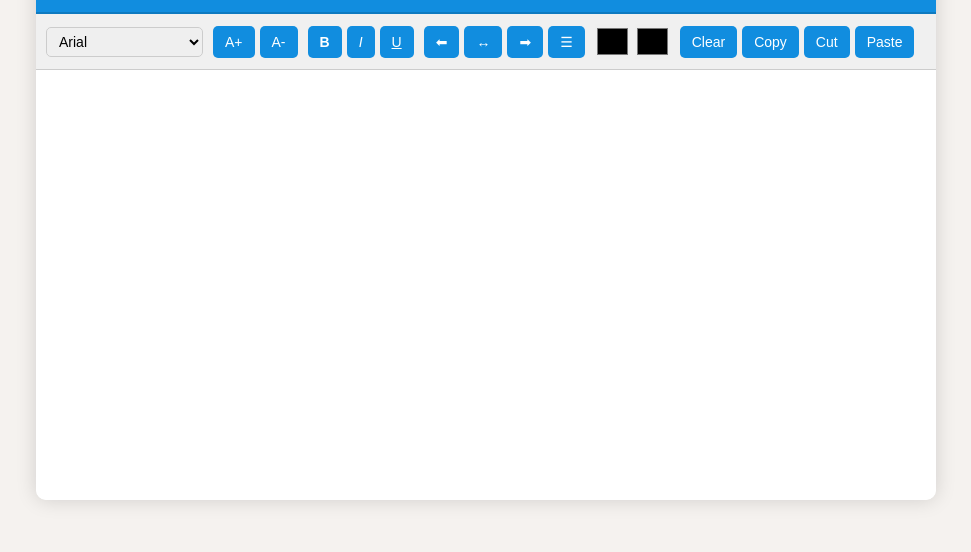
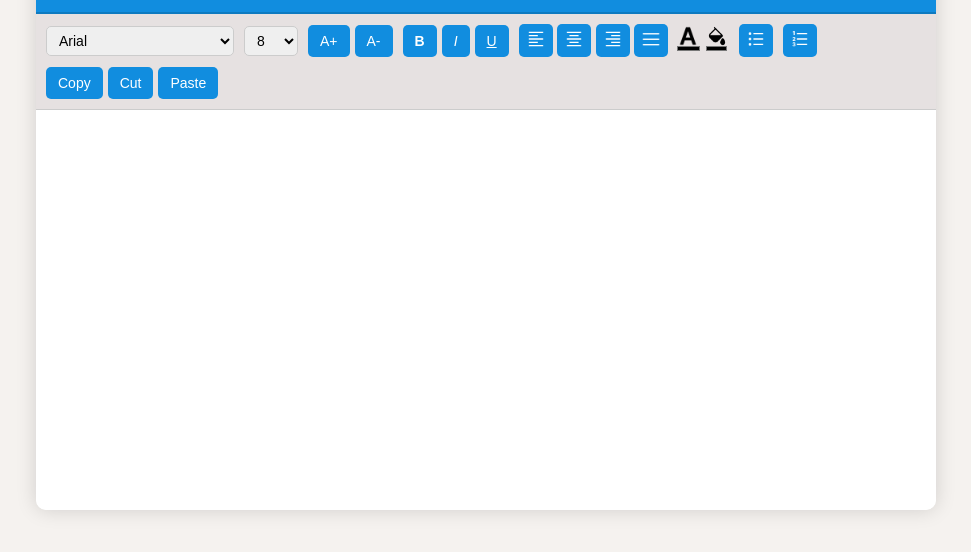
Before and after one commit to pak-123/Mini-MS-Word, a plain HTML site: page index.html in a window 1280 px wide. Shown: the part 118-670 px from the top of the page, without its empty margins (154-1125 px from the left). Drawn offline with Linux system fonts and the light colour scheme.

Commit message:
first commit

```diff
--- a/app.js
+++ b/app.js
@@ -13,7 +13,7 @@ let right = document.getElementById("right");
 let justify = document.getElementById("justify");
 
 let colorpicker = document.getElementById("colorpicker");
-let font = document.getElementById("font");
+let fonts = document.getElementById("fonts");
 let bgcolor = document.getElementById("bgcolor");
 
 let copyBtn = document.getElementById("copy");
@@ -22,9 +22,6 @@ let pasteBtn = document.getElementById("paste");
 
 let bulletBtn = document.getElementById("bullet");
 let numberedBtn = document.getElementById("numbered");
-
-let slider = document.getElementById("fontSizeSlider");
-let fontSizeValue = document.getElementById("fontSizeValue");
 
 let toggleMode = document.getElementById("toggleMode");
 
@@ -43,6 +40,11 @@ minus.addEventListener("click", () => {
       editor.style.fontSize = size + "em";
 });
 
+// font size change
+sizing.addEventListener("click", () => {
+      editor.style.fontSize = sizing.value + "px";
+})
+
 // bold
 bold.addEventListener("click", () => {
       editor.style.fontWeight = "bold";
@@ -58,19 +60,14 @@ italic.addEventListener("click", () => {
       editor.style.fontStyle = "italic";
 });
 
-// clear
-clear.addEventListener("click", () => {
-      editor.innerHTML = "";
-});
-
 // text color
 colorpicker.addEventListener("input", () => {
       editor.style.color = colorpicker.value;
 });
 
 // font change
-font.addEventListener('click', () => {
-      para.style.fontFamily = font.value;
+fonts.addEventListener('change', () => {
+      editor.style.fontFamily = fonts.value;
 });
 
 // background color
@@ -98,24 +95,35 @@ justify.addEventListener("click", () => {
       editor.style.textAlign = "justify";
 });
 
-
-// copy cut paste
+// copy
 copyBtn.addEventListener("click", () => {
       editor.focus();
       document.execCommand("copy");
 });
 
+// cut
 cutBtn.addEventListener("click", () => {
       editor.focus();
       document.execCommand("cut");
 });
 
+// paste
 pasteBtn.addEventListener("click", () => {
       alert("Use Ctrl+V to paste text into the editor.");
 });
-
 
 // toggle btn
 toggleMode.addEventListener("click", () => {
       document.body.classList.toggle("dark-mode");
 });
+
+
+// bullet list
+bulletBtn.addEventListener("click", () => {
+      document.execCommand("insertUnorderedList");
+});
+
+// numbered list
+numberedBtn.addEventListener("click", () => {
+      document.execCommand("insertOrderedList");
+});
--- a/index.html
+++ b/index.html
@@ -6,7 +6,7 @@
     <meta name="viewport" content="width=device-width, initial-scale=1.0">
     <title>Mini MS Word</title>
     <link rel="stylesheet" href="style.css">
-    <link rel="shortcut icon" href="favicon.png" type="image/x-icon">
+    <link rel="shortcut icon" href="./images/favicon.png" type="image/x-icon">
 </head>
 
 <body>
@@ -15,7 +15,7 @@
         <!-- header -->
         <header class="header">
             <div class="header-center">
-                <img src="logo.png" alt="Logo" class="logo">
+                <img src="./images/logo.png" alt="Logo" class="logo">
                 <h1>Mini MS Word</h1>
                 <button id="toggleMode" title="Toggle Dark/Light Mode">🌙</button>
             </div>
@@ -27,21 +27,50 @@
 
             <!-- font section -->
             <div class="tool-group">
-                <select id="font" title="Select Font">
+                <select id="fonts" title="Select Font">
                     <option value="Arial">Arial</option>
                     <option value="Calibri">Calibri</option>
+                    <option value="Forte">Forte</option>
                     <option value="Times New Roman">Times New Roman</option>
                     <option value="Verdana">Verdana</option>
+                    <option value="Palace Script MT">Palace Script MT</option>
                     <option value="Georgia">Georgia</option>
+                    <option value="Stencil">Stencil</option>
+                    <option value="Franklin Gothic Heavy">Franklin Gothic Heavy</option>
                     <option value="Courier New">Courier New</option>
                     <option value="Trebuchet MS">Trebuchet MS</option>
+                    <option value="Bernard MT Condensed">Bernard MT Condensed</option>
                     <option value="Tahoma">Tahoma</option>
                     <option value="Lucida Console">Lucida Console</option>
                     <option value="Impact">Impact</option>
+                    <option value="Engravers MT">Engravers MT</option>
+                    <option value="Cooper Black">Cooper Black</option>
+                    <option value="Algerian">Algerian</option>
+                    <option value="Freestyle Script">Freestyle Script</option>
                 </select>
             </div>
 
             <!-- font size -->
+
+            <select id="sizing" title="Select Size">
+                <option value="8">8</option>
+                <option value="9">9</option>
+                <option value="10">10</option>
+                <option value="11">11</option>
+                <option value="12">12</option>
+                <option value="14">14</option>
+                <option value="16">16</option>
+                <option value="18">18</option>
+                <option value="20">20</option>
+                <option value="22">22</option>
+                <option value="24">24</option>
+                <option value="26">26</option>
+                <option value="28">28</option>
+                <option value="36">36</option>
+                <option value="48">48</option>
+                <option value="72">72</option>
+            </select>
+
             <div class="tool-group">
                 <button id="plus" title="Increase Font Size">A+</button>
                 <button id="minus" title="Decrease Font Size">A-</button>
@@ -56,27 +85,40 @@
 
             <!-- alignment-->
             <div class="tool-group">
-                <button id="left" title="Align Left">⬅</button>
-                <button id="center" title="Align Center">↔</button>
-                <button id="right" title="Align Right">➡</button>
-                <button id="justify" title="Justify">☰</button>
+                <div class="align-btns">
+                    <button id="left" title="Align Left"><img src="./images/left.png" alt=""></button>
+                    <button id="center" title="Align Center"><img src="./images/center.png" alt=""></button>
+                    <button id="right" title="Align Right"><img src="./images/right.png" alt=""></button>
+                    <button id="justify" title="Justify"><img src="./images/justify.png" alt=""></button>
+                </div>
             </div>
 
             <!-- colors-->
             <div class="tool-group">
+                <img src="./images/colorA.png" id="picker" class="letter">
                 <input type="color" id="colorpicker" title="Text Color">
+                <img src="./images/paint-bucket.png" id="paint" class="bucket">
                 <input type="color" id="bgcolor" title="Background Color">
+            </div>
+
+            <!-- bullet list -->
+            <div class="tool-group">
+                <button id="bullet" title="Bullet List"><img src="./images/bullet.png" alt=""></button>
+            </div>
+
+            <!-- numbered list -->
+            <div class="tool-group">
+                <button id="numbered" title="Numbered List"><img src="./images/numbered.png" alt=""></button>
             </div>
 
             <!-- actions -->
             <div class="tool-group">
-                <button id="clear" title="Clear Editor">Clear</button>
                 <button id="copy" title="Copy Selected Text">Copy</button>
                 <button id="cut" title="Cut Selected Text">Cut</button>
                 <button id="paste" title="Paste Text">Paste</button>
             </div>
+        </div>
 
-        </div>
 
         <!-- editor-->
         <div id="editor" contenteditable="true">
@@ -84,7 +126,7 @@
         </div>
     </div>
 
-    <script src="app.js"></script>
+    <script src="./app.js"></script>
 </body>
 
 </html>
--- a/style.css
+++ b/style.css
@@ -58,7 +58,7 @@ body {
     flex-wrap: wrap;
     gap: 10px;
     padding: 10px;
-    background: #f0f0f0;
+    background: #e6e1e1;
     border-bottom: 1px solid #ccc;
     align-items: center;
 }
@@ -107,14 +107,10 @@ input[type="color"] {
     cursor: pointer;
 }
 
-/* Slider */
-input[type="range"] {
-    cursor: pointer;
-}
 
 /* Editor */
 #editor {
-    min-height: 430px;
+    min-height: 400px;
     padding: 15px;
     outline: none;
     font-size: 16px;
@@ -163,6 +159,87 @@ body.dark-mode select {
     border: 1px solid #888;
 }
 
+/* align btns */
+.align-btns button {
+    padding: 5px 7px;
+}
+
+button img {
+    width: 20px;
+    height: 20px;
+}
+
+/* background color style */
+
+#bgcolor {
+    width: 25px;
+    height: 13px;
+    border: none;
+    background: none;
+    outline: none;
+    margin-top: 15px;
+}
+
+#paint {
+    margin-bottom: 10px;
+    margin-right: -28px;
+}
+
+.bucket {
+    width: 20px;
+    height: 20px;
+}
+
+/* text color style */
+#colorpicker {
+    width: 27px;
+    height: 13px;
+    border: none;
+    outline: none;
+    border-radius: 4px;
+    background: none;
+    margin-top: 15px;
+}
+
+#picker {
+    width: 20px;
+    height: 20px;
+}
+
+.letter {
+    margin-bottom: 10px;
+    margin-right: -28px;
+}
+
+/* bullet btn */
+#bullet {
+    padding: 5px 7px;
+}
+
+#editor ul {
+    padding-left: 20px;
+    margin: 10px 0;
+}
+
+#editor li {
+    margin-bottom: 5px;
+}
+
+#numbered {
+    padding: 5px 7px;
+}
+
+#editor ol {
+    padding-left: 20px;
+    margin: 10px 0;
+}
+
+#editor li {
+    margin-bottom: 5px;
+}
+
+
+
 
 /* responsive  */
 /* Small screens */
```
Also changed, not shown: images/bullet.png (added), images/center.png (added), images/colorA.png (added), images/favicon.png (renamed from favicon.png), images/justify.png (added), images/left.png (added), images/logo.png (renamed from logo.png), images/numbered.png (added), images/paint-bucket.png (added), images/right.png (added).
